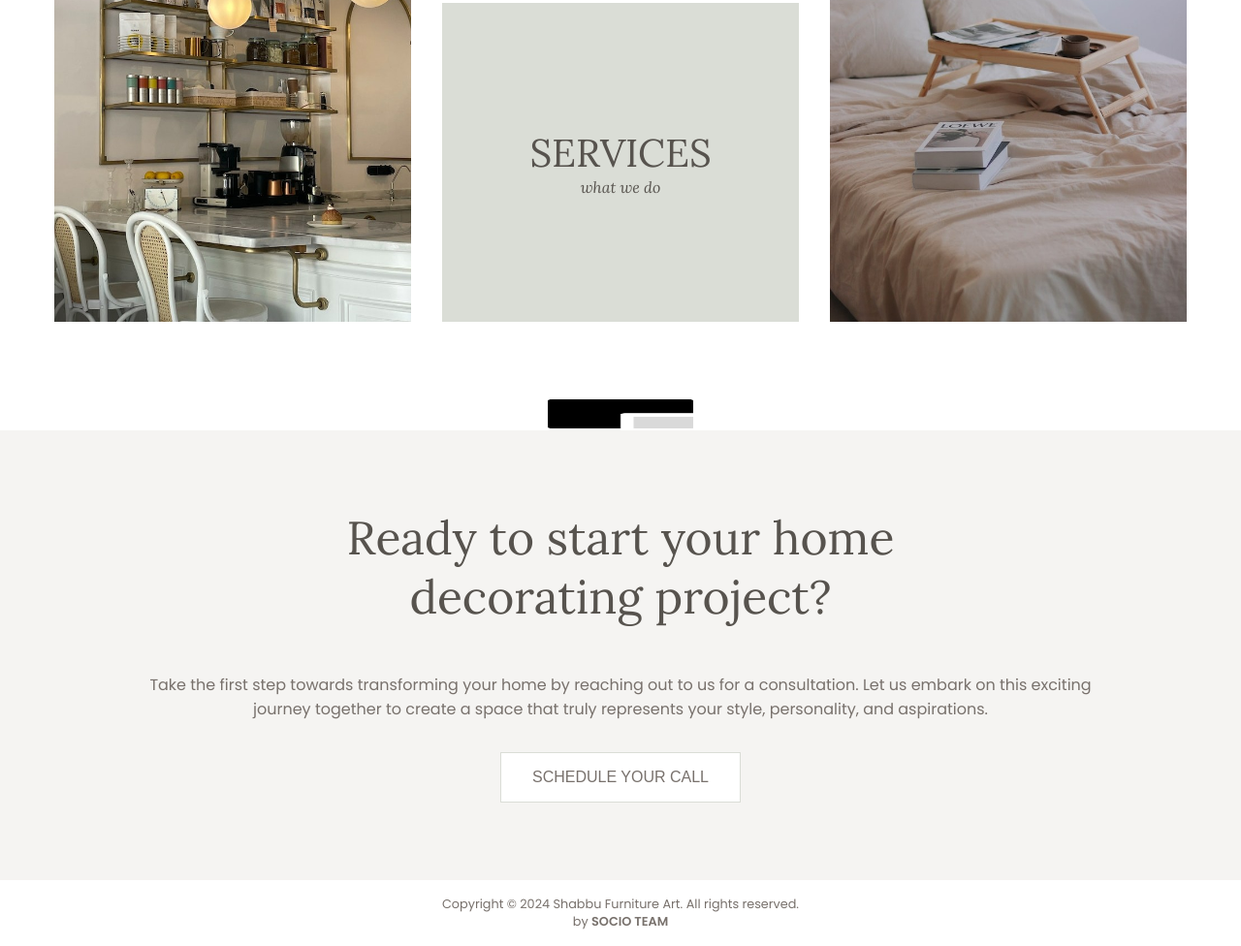
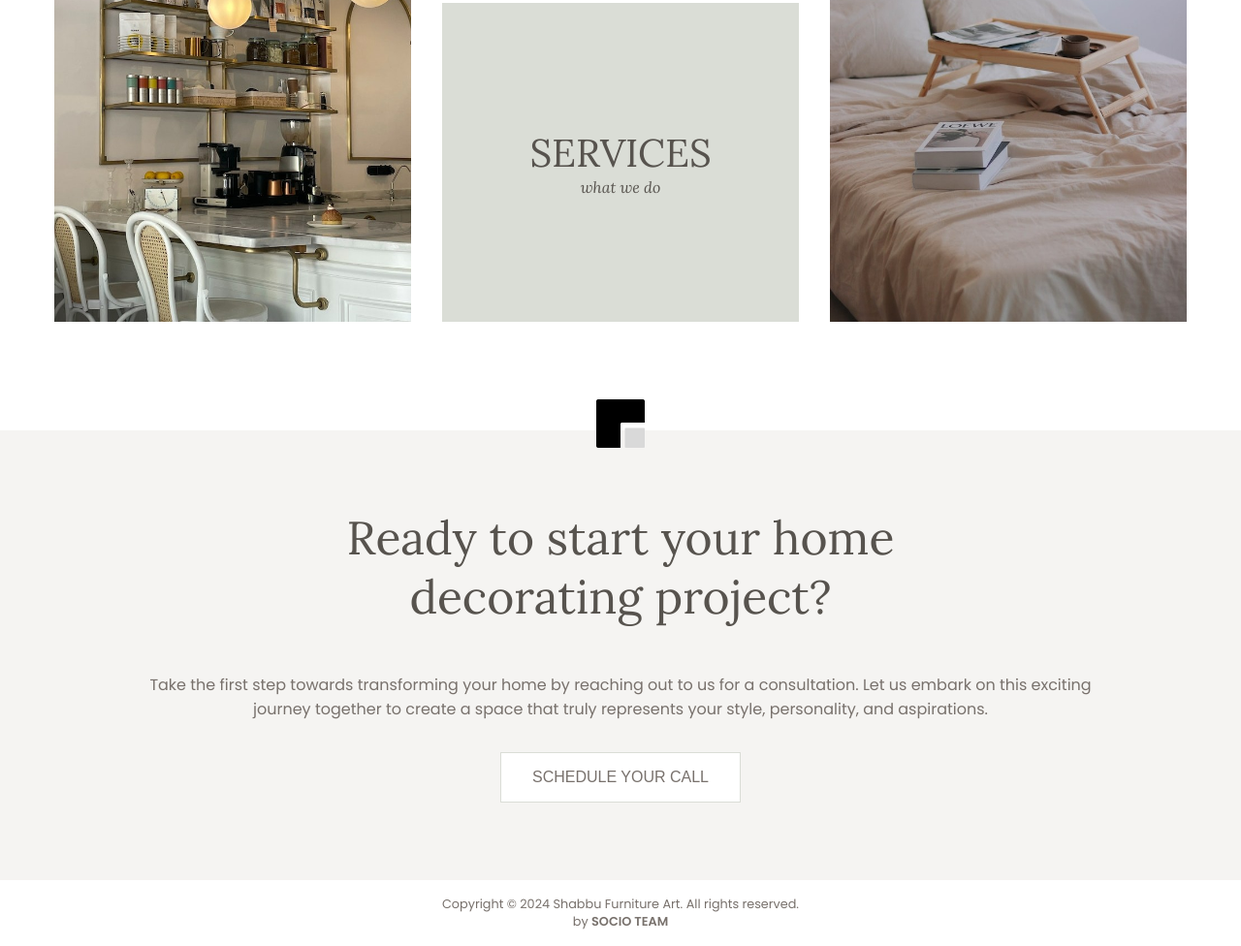
Before and after one commit to shabbufurnitureart/interior-design, a plain HTML site: page index.html in a window 1280 px wide. Shown: the part 3289-4265 px from the top of the page at 97% size. Drawn offline with Linux system fonts and the light colour scheme.

Commit message:
update footer logo

```diff
--- a/styles.css
+++ b/styles.css
@@ -253,6 +253,9 @@ nav {
   left: 50%;
   transform: translateX(-50%);
   max-width: 150px;
+  margin: auto;
+  height: 50px;
+  width: 50px;
 }
 
 .footer__container h4 {
```
